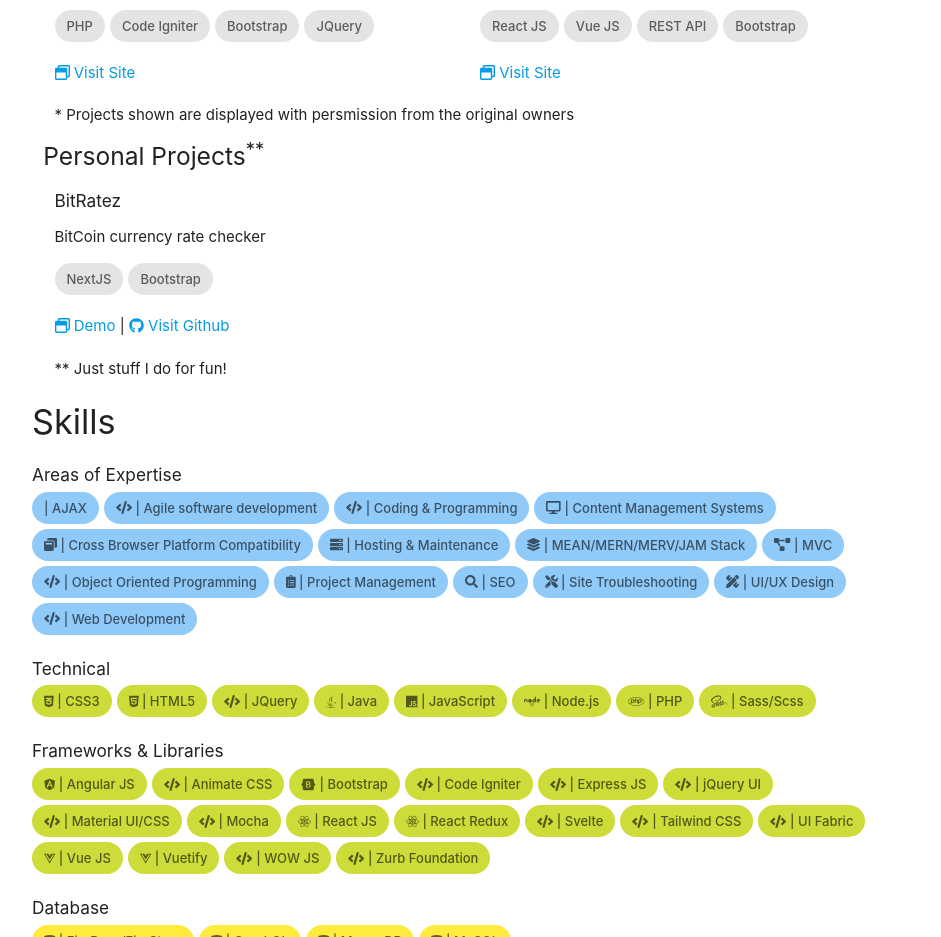
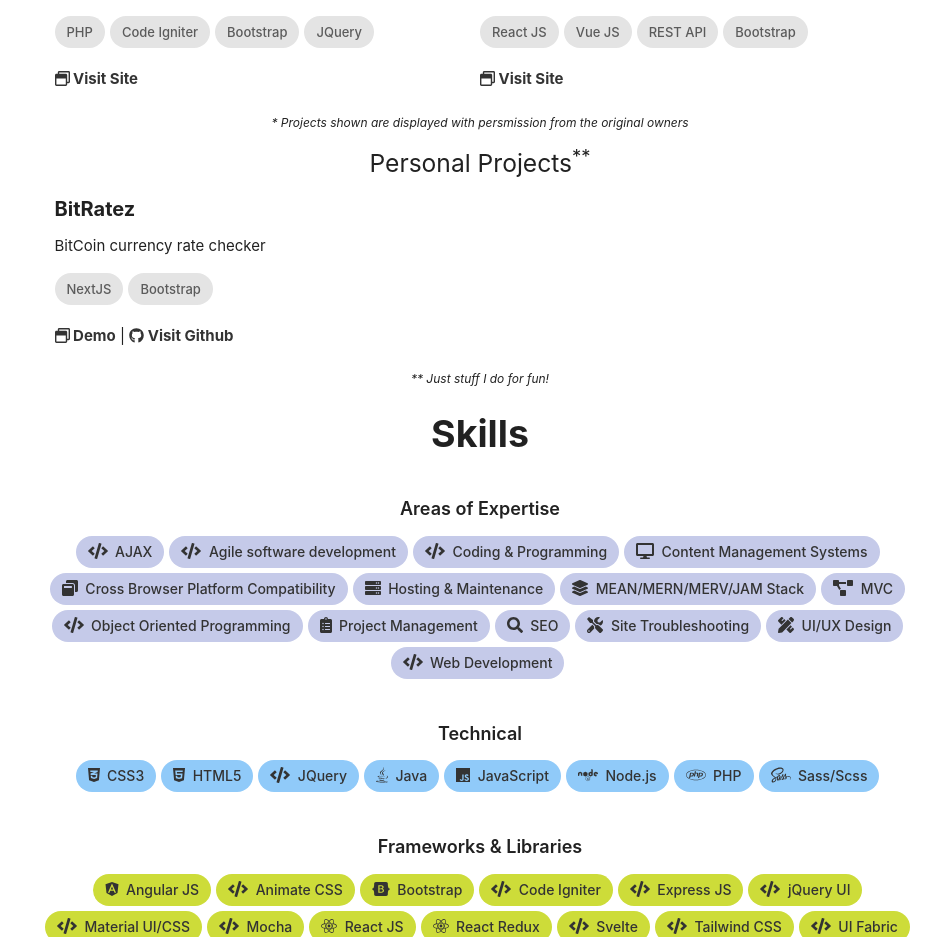
Before and after one commit to safwbdev/portfolio-react, a React (Create React App) app: page / in a window 1280 px wide. Shown: the part 635-1572 px from the top of the page, without its empty margins (160-1101 px from the left). Built offline with nearby package versions, Linux system fonts and the light colour scheme.

Commit message:
update css

```diff
--- a/src/App.scss
+++ b/src/App.scss
@@ -4,6 +4,7 @@
 
   h1{
     margin-bottom: 5px;
+    font-weight: bold;
   }
   h3{
     font-style: italic;
@@ -25,6 +26,60 @@
   }
 
 }
-select{
-  display: block !important;
+.skills-section{
+  text-align: center;
+
+  h4{
+    padding: 0;
+    font-size: 2.5em;
+    font-weight: bold;
+  }
+  h6{
+    padding: 20px 0 10px 0;
+    font-weight: 600;
+    font-size: 18px;
+  }
+  .chip {
+    color: #333333;
+    font-size: 14px;
+    svg{
+      font-size: 16px;
+    }
+  }
 }
+.project-section{
+  text-align: center;
+
+  h4{
+    padding: 0;
+    font-size: 2.5em;
+    font-weight: bold;
+  }
+  h6{
+    padding: 20px 0 10px 0;
+    font-weight: 600;
+    font-size: 18px;
+  }
+  .project{
+    text-align: left;
+    h6{
+      font-weight: bold;
+      padding: 0;
+      font-size: 20px;
+    }
+    // .desc{}
+    .links{
+      span{
+        a{
+          text-decoration: none;
+          color: #333333;
+          font-weight: bold;
+        }
+      }
+    }
+  }
+  .tnc{
+    font-size: 12px;
+    font-style: italic;
+  }
+}
--- a/src/components/Projects.js
+++ b/src/components/Projects.js
@@ -75,7 +75,7 @@
                 },
         ];
         return(
-            <div className="container">
+            <div className="container project-section">
                 <div className="row">
                     <h4>Portfolio</h4>
                     <div className="col s12">
--- a/src/components/Skills.js
+++ b/src/components/Skills.js
@@ -10,13 +10,13 @@
                         <div>
                             {array.map(function(item, key){
                                 if(item.type === skillType)
-                                return <span className={color + " chip"}  key={ key }><FontAwesomeIcon icon={[item.icon[0], item.icon[1]]} /> | {item.name}</span>;
+                                return <span className={color + " chip"}  key={ key }><FontAwesomeIcon icon={[item.icon[0], item.icon[1]]} />&nbsp;&nbsp;{item.name}</span>;
                             })}
                         </div>
                     </div>
         }
         const basicSkills =[
-            {position_id:1, name:"AJAX", icon:["fab","code"], type:"essentials"},
+            {position_id:1, name:"AJAX", icon:["fas","code"], type:"essentials"},
             {position_id:1, name:"Agile software development", icon:["fas","code"], type:"essentials"},
             {position_id:1, name:"Coding & Programming", icon:["fas","code"], type:"essentials"},
             {position_id:1, name:"Content Management Systems", icon:["fas","desktop"], type:"essentials"},
@@ -93,12 +93,12 @@
             {position_id:1, name:"Photoshop", icon:["fab","adobe"], type:"design"},
         ];
         return(
-            <div className="container">
+            <div className="container skills-section">
                 <div className="row">
                     <h4>Skills</h4>
                     <div className="col s12">
-                        {getSkills("Areas of Expertise", "essentials", "blue lighten-3", basicSkills)}
-                        {getSkills("Technical", "technical", "lime", basicSkills)}
+                        {getSkills("Areas of Expertise", "essentials", "indigo lighten-4", basicSkills)}
+                        {getSkills("Technical", "technical", "blue lighten-3", basicSkills)}
                         {getSkills("Frameworks & Libraries", "framework", "lime", basicSkills)}
                         {getSkills("Database", "database", "yellow", basicSkills)}
                         {getSkills("Content Mangement Systems", "cms", "orange lighten-2", basicSkills)}
```
